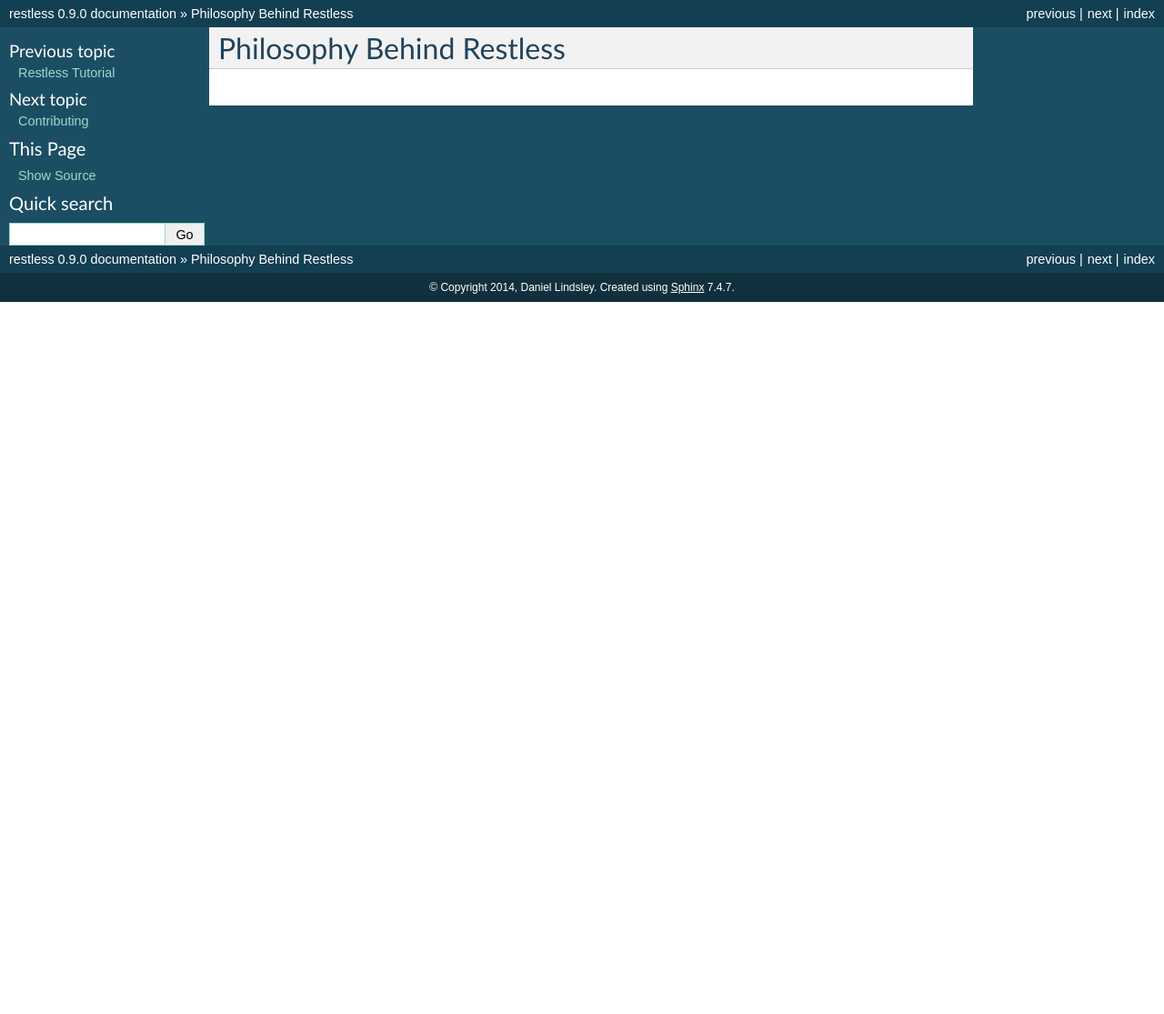
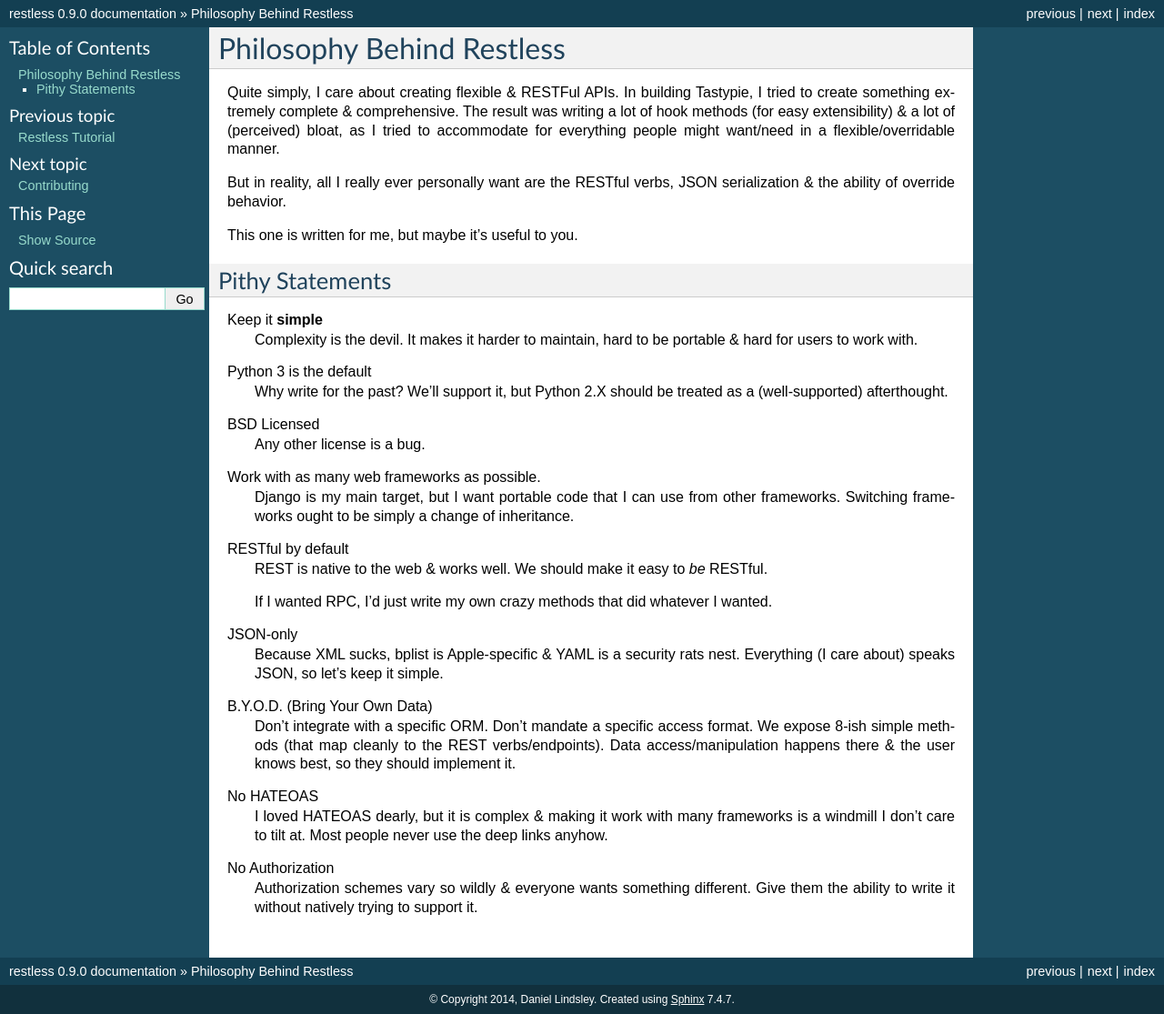
Before and after one commit to toastdriven/restless, a Sphinx documentation site: the page built from docs/philosophy.rst, in a window 1280 px wide. Shown: the whole page at 91% size. Built offline with Sphinx 7.4.7, drawn with Linux system fonts in a browser that asks for light colours; before the commit the page ends 900 px from its top, so only the background shows below that.

Commit message:
More docs.

```diff
--- a/README.rst
+++ b/README.rst
@@ -47,7 +47,7 @@
 But in reality, all I really ever personally want are the RESTful verbs, JSON
 serialization & the ability of override behavior.
 
-This one is written for me.
+This one is written for me, but maybe it's useful to you.
 
 
 Manifesto
--- a/docs/philosophy.rst
+++ b/docs/philosophy.rst
@@ -3,3 +3,65 @@
 ==========================
 Philosophy Behind Restless
 ==========================
+
+Quite simply, I care about creating flexible & RESTFul APIs. In building
+Tastypie, I tried to create something extremely complete & comprehensive.
+The result was writing a lot of hook methods (for easy extensibility) & a lot
+of (perceived) bloat, as I tried to accommodate for everything people might
+want/need in a flexible/overridable manner.
+
+But in reality, all I really ever personally want are the RESTful verbs, JSON
+serialization & the ability of override behavior.
+
+This one is written for me, but maybe it's useful to you.
+
+.. note:
+
+    I wrote most of Tastypie & have worked with many other RESTful frameworks.
+    Commentary here is not meant as a slam, simply a point of difference.
+
+
+Pithy Statements
+================
+
+Keep it **simple**
+    Complexity is the devil. It makes it harder to maintain, hard to be
+    portable & hard for users to work with.
+
+Python 3 is the default
+    Why write for the past? We'll support it, but Python 2.X should be treated
+    as a (well-supported) afterthought.
+
+BSD Licensed
+    Any other license is a bug.
+
+Work with as many web frameworks as possible.
+    Django is my main target, but I want portable code that I can use from
+    other frameworks. Switching frameworks ought to be simply a change of
+    inheritance.
+
+RESTful by default
+    REST is native to the web & works well. We should make it easy to *be*
+    RESTful.
+
+    If I wanted RPC, I'd just write my own crazy methods that did whatever I
+    wanted.
+
+JSON-only
+    Because XML sucks, bplist is Apple-specific & YAML is a security rats nest.
+    Everything (I care about) speaks JSON, so let's keep it simple.
+
+B.Y.O.D. (Bring Your Own Data)
+    Don't integrate with a specific ORM. Don't mandate a specific access format.
+    We expose 8-ish simple methods (that map cleanly to the REST
+    verbs/endpoints). Data access/manipulation happens there & the user knows
+    best, so they should implement it.
+
+No HATEOAS
+    I loved HATEOAS dearly, but it is complex & making it work with many
+    frameworks is a windmill I don't care to tilt at. Most people never use
+    the deep links anyhow.
+
+No Authorization
+    Authorization schemes vary so wildly & everyone wants something different.
+    Give them the ability to write it without natively trying to support it.
```
Also changed, not shown: other parts of README.rst (+0 -1 lines), docs/tutorial.rst (+7 -0 lines).
